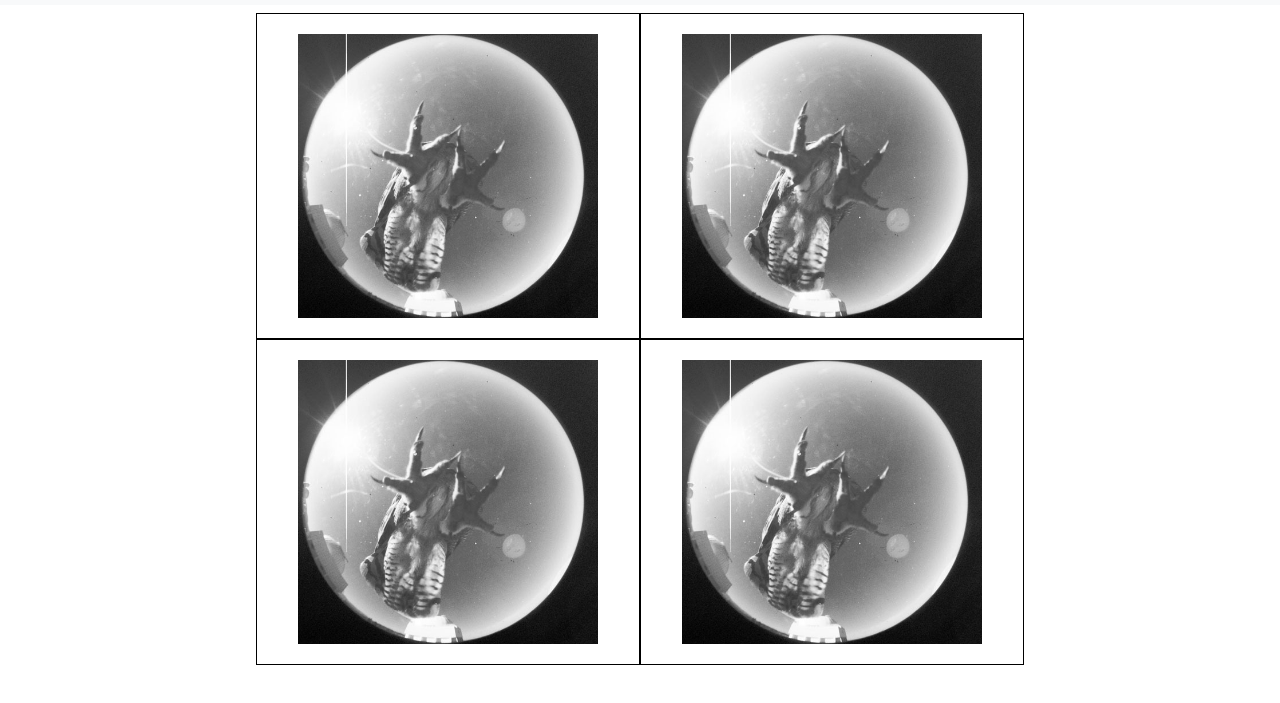
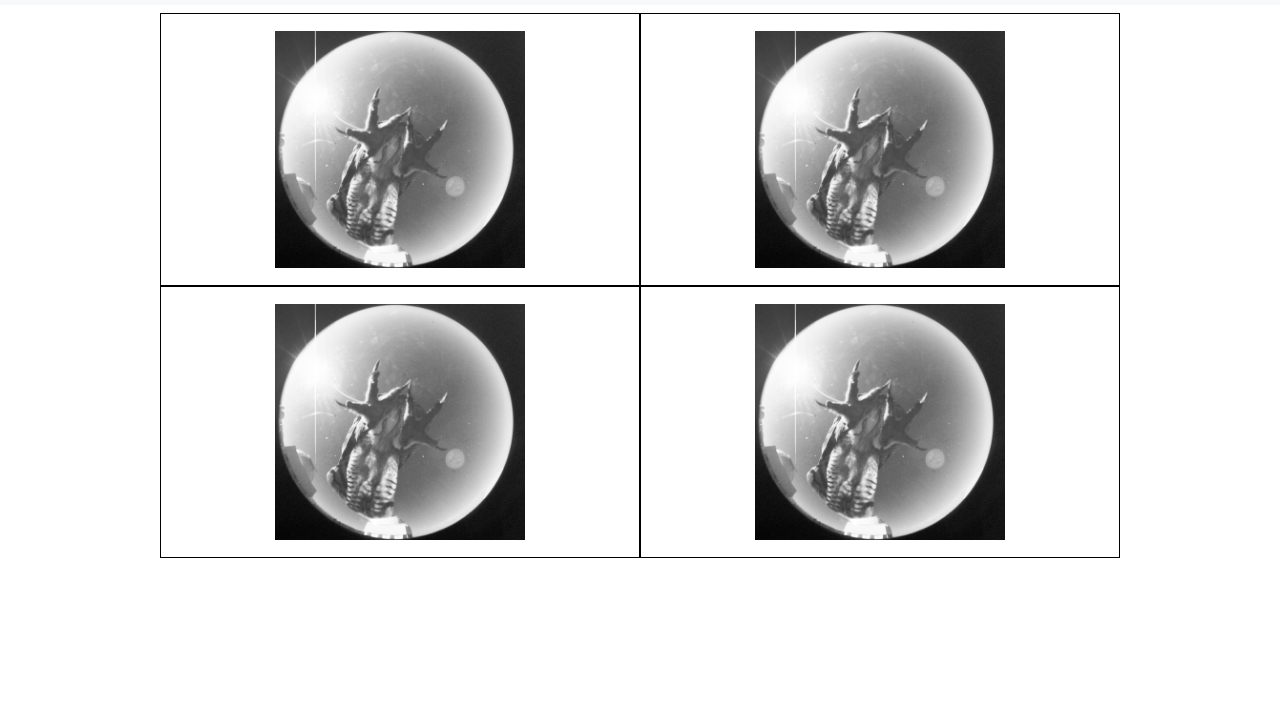
Before and after one commit to ntk1april/FinalExam, a plain HTML site: page 1_ResponsiveDesign/index.html in a window 1280 px wide. Shown: the part 59-762 px from the top of the page. Drawn offline with nearby package versions, Linux system fonts and the light colour scheme.

Commit message:
11 December 2023

```diff
--- a/1_ResponsiveDesign/style.css
+++ b/1_ResponsiveDesign/style.css
@@ -1,17 +1,17 @@
 img {
-    width: 300px; /*กำหนดขนาดภาพ*/
+    width: 250px; /*กำหนดขนาดภาพ*/
 }
 .navbar {
     width: 100%; /*กำหนดความกว้าง Navbar*/
 }
 .row {
-    width: 60%; /*กำหนดความกว้างของตาราง*/
+    width: 75%; /*กำหนดความกว้างของตาราง*/
     display: flex; /* ทำให้คอลัมน์เรียงต่อกันในแนวนอน */
     margin: auto; /*ทำให้ตารางอยู่กลางหน้าเว็บ*/
 }
 .column {
     flex: 1; /* ทำให้คอลัมน์ทุกคอลัมน์จะมีขนาดเท่ากัน */
     border: 1px solid #000; /* เพิ่มเส้นขอบให้แต่ละคอลัมน์ */
-    padding: 20px; /* เพิ่มระยะห่างของภาพในตาราง */
+    padding: 17px; /* เพิ่มระยะห่างของภาพในตาราง */
     text-align: center; /*ทำให้ภาพในอยู่กลางตาราง */
 }
```
